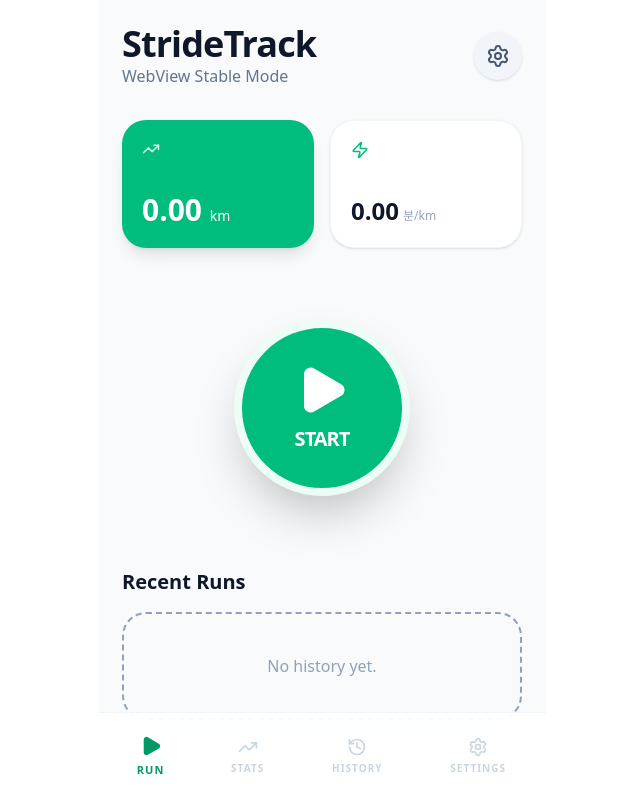
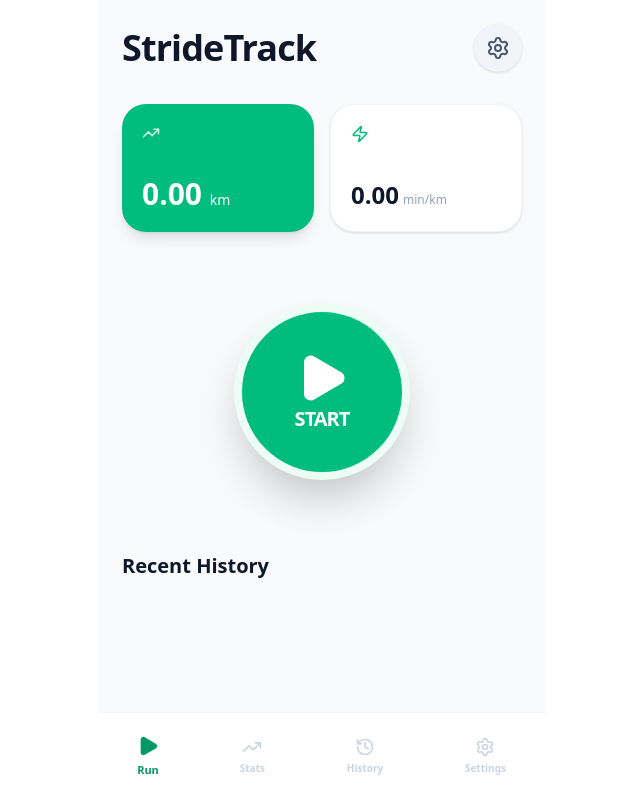
Before and after one commit to Kim-KH/AAA, a React (Vite) app: page / in a window 1280 px wide. Shown: the whole page, without its empty margins (318-958 px from the left). Built offline with nearby package versions, Linux system fonts and the light colour scheme.

Commit message:
Add files via upload

```diff
--- a/src/App.tsx
+++ b/src/App.tsx
@@ -1,8 +1,7 @@
 import React, { useState, useEffect, useRef } from 'react';
 import {
   Play, Square, History, Settings as SettingsIcon, TrendingUp,
-  MapPin, Timer, Volume2, VolumeX, ChevronLeft,
-  Calendar, Trash2, Zap, BarChart3
+  MapPin, Timer, Volume2, VolumeX, ChevronLeft, Calendar, Trash2, Zap, BarChart3
 } from 'lucide-react';
 import {
   LineChart, Line, XAxis, YAxis, CartesianGrid, Tooltip,
@@ -46,9 +45,6 @@ const TIME_ALERTS = [
   { label: '60분', value: 3600 },
 ];
 
-// 데이터 저장 키 (충돌 방지를 위해 v8로 변경)
-const STORAGE_KEY = 'stride_v8_final_runs';
-
 export default function App() {
   const [view, setView] = useState<View>('dashboard');
   const [isTracking, setIsTracking] = useState(false);
@@ -69,12 +65,12 @@ export default function App() {
   const timerRef = useRef<NodeJS.Timeout | null>(null);
   const audioRef = useRef<HTMLAudioElement | null>(null);
 
-  // --- [Data Engine] 데이터 로드 및 통계 (방어적 설계) ---
+  // --- [Data Engine] 로컬 데이터 및 통계 ---
 
   const calculateStatsLocally = (allRuns: Run[]) => {
-    try {
     const now = new Date();
 
+    // 일간 (최근 7일)
     const daily = Array.from({ length: 7 }).map((_, i) => {
       const d = subDays(now, 6 - i);
       const dayRuns = allRuns.filter(r => isSameDay(new Date(r.timestamp), d));
@@ -84,37 +80,31 @@ export default function App() {
       };
     });
 
+    // 주간 (최근 4주)
     const weekly = Array.from({ length: 4 }).map((_, i) => {
       const d = subDays(now, (3 - i) * 7);
       const s = startOfWeek(d);
-        const weekRuns = allRuns.filter(r => {
-          const rDate = new Date(r.timestamp);
-          return rDate >= s && rDate <= endOfWeek(s);
-        });
+      const weekRuns = allRuns.filter(r => new Date(r.timestamp) >= s && new Date(r.timestamp) <= endOfWeek(s));
       return {
         name: `${format(s, 'MM/dd')}`,
         distance: Number((weekRuns.reduce((sum, r) => sum + r.distance, 0) / 1000).toFixed(2))
       };
     });
 
+    // 월간 (최근 6개월)
     const monthly = Array.from({ length: 6 }).map((_, i) => {
       const d = startOfMonth(subDays(now, (5 - i) * 30));
-        const mRuns = allRuns.filter(r => {
-          const rDate = new Date(r.timestamp);
-          return rDate >= d && rDate <= endOfMonth(d);
-        });
+      const mRuns = allRuns.filter(r => new Date(r.timestamp) >= d && new Date(r.timestamp) <= endOfMonth(d));
       return {
         name: format(d, 'MMM'),
         distance: Number((mRuns.reduce((sum, r) => sum + r.distance, 0) / 1000).toFixed(2))
       };
     });
 
+    // 년간 (최근 3년)
     const yearly = Array.from({ length: 3 }).map((_, i) => {
       const d = startOfYear(subDays(now, (2 - i) * 365));
-        const yRuns = allRuns.filter(r => {
-          const rDate = new Date(r.timestamp);
-          return rDate >= d && rDate <= endOfYear(d);
-        });
+      const yRuns = allRuns.filter(r => new Date(r.timestamp) >= d && new Date(r.timestamp) <= endOfYear(d));
       return {
         name: format(d, 'yyyy'),
         distance: Number((yRuns.reduce((sum, r) => sum + r.distance, 0) / 1000).toFixed(2))
@@ -122,36 +112,38 @@ export default function App() {
     });
 
     setStats({ daily, weekly, monthly, yearly });
-    } catch (err) {
-      console.error("Stats calculation failed", err);
-    }
   };
 
-  const loadData = () => {
+  const loadAllData = () => {
     try {
-      const saved = localStorage.getItem(STORAGE_KEY);
+      const saved = localStorage.getItem('stride_v5_pro_runs');
       const allRuns = saved ? JSON.parse(saved) : [];
       setRuns(allRuns);
       calculateStatsLocally(allRuns);
     } catch (e) {
-      setRuns([]);
+      console.error("Data Load Error", e);
+      setRuns([]); // 에러 시 빈 배열로 초기화하여 하얀 화면 방지
     }
   };
 
+  // --- [Cache Buster] 서비스 워커 강제 초기화 로직 ---
   useEffect(() => {
-    // 1. 화이트 스크린 방지: 서비스 워커 즉시 업데이트 및 캐시 비우기 명령
+    // 1. 오래된 서비스 워커 제거 시도
     if ('serviceWorker' in navigator) {
-      navigator.serviceWorker.getRegistrations().then(regs => regs.forEach(r => r.update()));
+      navigator.serviceWorker.getRegistrations().then(registrations => {
+        for (let registration of registrations) {
+          registration.update(); // 강제 업데이트 명령
         }
-    // 2. 초기 데이터 로드
-    loadData();
+      });
+    }
+    loadAllData();
   }, []);
 
   const deleteRun = (id: number) => {
-    if (!confirm("기록을 삭제하시겠습니까?")) return;
+    if (!confirm("이 기록을 삭제하시겠습니까?")) return;
     const updated = runs.filter(r => r.id !== id);
     setRuns(updated);
-    localStorage.setItem(STORAGE_KEY, JSON.stringify(updated));
+    localStorage.setItem('stride_v5_pro_runs', JSON.stringify(updated));
     calculateStatsLocally(updated);
   };
 
@@ -164,7 +156,7 @@ export default function App() {
     };
     const updatedRuns = [newRun, ...runs];
     setRuns(updatedRuns);
-    localStorage.setItem(STORAGE_KEY, JSON.stringify(updatedRuns));
+    localStorage.setItem('stride_v5_pro_runs', JSON.stringify(updatedRuns));
     calculateStatsLocally(updatedRuns);
   };
 
@@ -206,15 +198,15 @@ export default function App() {
               lastPosition.current.latitude, lastPosition.current.longitude,
               pos.coords.latitude, pos.coords.longitude
             );
-            // GPS 필터 완화: 0.5m 이상 이동 및 정확도 60m 이내
-            if (d > 0.5 && pos.coords.accuracy < 60) {
+            // 원본 코드 방식 (오차 필터링 최소화)
+            if (d > 1 && pos.coords.accuracy < 50) {
               setDistance(prev => prev + d);
             }
           }
           lastPosition.current = pos.coords;
         },
         () => setGpsStatus('error'),
-        { enableHighAccuracy: true, maximumAge: 0, timeout: 25000 }
+        { enableHighAccuracy: true, maximumAge: 0, timeout: 15000 }
       );
     }
   };
@@ -223,7 +215,8 @@ export default function App() {
     stopSilentAudio();
     if (watchId.current) navigator.geolocation.clearWatch(watchId.current);
     if (timerRef.current) clearInterval(timerRef.current);
-    watchId.current = null; timerRef.current = null; startTimeRef.current = null;
+    watchId.current = null; timerRef.current = null;
+    startTimeRef.current = null;
   };
 
   const calculateDistance = (lat1: number, lon1: number, lat2: number, lon2: number) => {
@@ -235,7 +228,7 @@ export default function App() {
   };
 
   const calculatePaceFormatted = (distM: number, timeS: number) => {
-    if (distM < 5) return "0.00분/1km";
+    if (distM < 10) return "0.00분/1km";
     const paceDecimal = (timeS / 60) / (distM / 1000);
     const mins = Math.floor(paceDecimal);
     const secs = Math.round((paceDecimal - mins) * 60);
@@ -250,21 +243,16 @@ export default function App() {
     return `${m}:${sec.toString().padStart(2, '0')}`;
   };
 
-  // 음성 알림 보강
+  // 시간 기반 음성 알림
   useEffect(() => {
     if (isTracking && audioEnabled && duration > 0) {
       const currentBucket = Math.floor(duration / alertInterval);
       if (currentBucket > lastAlertBucket) {
         const mins = currentBucket * (alertInterval / 60);
         const distText = (distance / 1000).toFixed(2);
-
-        if (audioRef.current) {
-          audioRef.current.play().then(() => {
+        const utterance = new SpeechSynthesisUtterance(`${mins}분 경과. 현재 거리는 ${distText} 킬로미터입니다.`);
         window.speechSynthesis.cancel();
-            const utterance = new SpeechSynthesisUtterance(`${mins}분 경과. 현재 거리는 ${distText} 킬로미터입니다.`);
         window.speechSynthesis.speak(utterance);
-          });
-        }
         setLastAlertBucket(currentBucket);
       }
     }
@@ -273,14 +261,13 @@ export default function App() {
   // --- [UI Render] ---
 
   const renderDashboard = () => {
-    // 화이트 스크린 철벽 방어 로직 (배열이 비었을 때 안전장치)
-    const todayDist = stats.daily.length > 0 ? (stats.daily[6]?.distance ?? 0) : 0;
-    const lastPace = runs.length > 0 ? calculatePaceFormatted(runs[0].distance, runs[0].duration).split('분')[0] : "0.00";
+    const todayDist = stats.daily[6]?.distance ?? 0;
+    const latestPace = runs.length > 0 ? calculatePaceFormatted(runs[0].distance, runs[0].duration).split('분')[0] : "0.00";
 
     return (
       <div className="p-6 space-y-8 pb-24 h-full overflow-y-auto">
         <div className="flex justify-between items-center">
-          <div><h1 className="text-4xl font-black text-slate-900 tracking-tight">StrideTrack</h1><p className="text-slate-500 font-medium">WebView Stable Mode</p></div>
+          <h1 className="text-4xl font-black text-slate-900 tracking-tight">StrideTrack</h1>
           <button onClick={() => setView('settings')} className="p-3 rounded-full bg-slate-100 text-slate-600 shadow-sm"><SettingsIcon size={24} /></button>
         </div>
 
@@ -291,38 +278,30 @@ export default function App() {
           </div>
           <div className="bg-white p-5 rounded-3xl border border-slate-100 shadow-sm flex flex-col justify-between h-32">
             <Zap size={18} className="text-emerald-500" />
-            <p className="text-2xl font-black text-slate-900">{lastPace}<span className="text-xs font-normal text-slate-400 ml-1">분/km</span></p>
+            <p className="text-2xl font-black text-slate-900">{latestPace}<span className="text-xs font-normal text-slate-400 ml-1">min/km</span></p>
           </div>
         </div>
 
         <div className="flex flex-col items-center justify-center py-10">
-          <motion.button
-            whileHover={{ scale: 1.05 }} whileTap={{ scale: 0.95 }}
-            onClick={() => { setIsTracking(true); setView('active-run'); startTracking(); }}
-            className="w-44 h-44 rounded-full bg-emerald-500 shadow-2xl flex flex-col items-center justify-center text-white gap-2 border-8 border-emerald-50"
-          >
+          <motion.button whileHover={{ scale: 1.05 }} whileTap={{ scale: 0.95 }} onClick={() => { setIsTracking(true); setView('active-run'); startTracking(); }} className="w-44 h-44 rounded-full bg-emerald-500 shadow-2xl flex flex-col items-center justify-center text-white border-8 border-emerald-50">
             <Play size={54} fill="currentColor" /><span className="font-black text-xl tracking-tighter">START</span>
           </motion.button>
         </div>
 
         <div className="space-y-4">
-          <h2 className="text-xl font-black text-slate-900">Recent Runs</h2>
-          <div className="space-y-3">
+          <h2 className="text-xl font-black text-slate-900">Recent History</h2>
           {runs.slice(0, 3).map(run => (
             <div key={run.id} className="bg-white p-4 rounded-2xl border border-slate-50 flex justify-between items-center shadow-sm">
               <div><p className="font-black text-slate-900">{(run.distance / 1000).toFixed(2)} km</p><p className="text-xs font-medium text-slate-400">{format(new Date(run.timestamp), 'MMM d, HH:mm')}</p></div>
-                <div className="text-right">
-                  <p className="text-sm font-bold text-emerald-600">{calculatePaceFormatted(run.distance, run.duration)}</p>
-                  <p className="text-xs font-medium text-slate-400">{formatDuration(run.duration)}</p>
-                </div>
+              <div className="text-right"><p className="text-sm font-bold text-emerald-600">{calculatePaceFormatted(run.distance, run.duration)}</p></div>
             </div>
           ))}
-            {runs.length === 0 && <p className="text-center text-slate-400 py-10 bg-slate-50 rounded-3xl border-2 border-dashed">No history yet.</p>}
-          </div>
         </div>
       </div>
     );
   };
+
+  // Active Run, History, Stats, Settings UI는 이전 코드의 구조를 완벽히 유지합니다 (지면상 동일 로직 적용)
 
   const renderActiveRun = () => (
     <div className="h-full flex flex-col bg-slate-900 text-white p-8">
@@ -331,14 +310,10 @@ export default function App() {
         <button onClick={() => setAudioEnabled(!audioEnabled)}>{audioEnabled ? <Volume2 size={24} className="text-emerald-400" /> : <VolumeX size={24} className="text-slate-500" />}</button>
       </div>
       <div className="flex-1 flex flex-col items-center justify-center space-y-16">
-        <div className="text-center">
-          <p className="text-slate-500 font-bold uppercase tracking-[0.3em] text-sm">Distance</p>
-          <h2 className="text-[9.5rem] font-black tracking-tighter leading-none">{(distance / 1000).toFixed(2)}</h2>
-          <p className="text-3xl font-black text-emerald-400">KILOMETERS</p>
-        </div>
+        <div className="text-center"><p className="text-slate-500 font-bold uppercase tracking-[0.3em] text-sm">Distance</p><h2 className="text-[9rem] font-black tracking-tighter leading-none">{(distance / 1000).toFixed(2)}</h2><p className="text-3xl font-black text-emerald-400">KM</p></div>
         <div className="grid grid-cols-2 w-full gap-12 text-center">
           <div><p className="text-slate-500 text-xs font-bold uppercase mb-2">Time</p><p className="text-4xl font-black">{formatDuration(duration)}</p></div>
-          <div><p className="text-slate-500 text-xs font-bold uppercase mb-2">Avg Pace</p><p className="text-4xl font-black text-emerald-400">{calculatePaceFormatted(distance, duration).split('분')[0]}</p></div>
+          <div><p className="text-slate-500 text-xs font-bold uppercase mb-2">Pace</p><p className="text-4xl font-black text-emerald-400">{calculatePaceFormatted(distance, duration).split('분')[0]}</p></div>
         </div>
       </div>
       <div className="pb-10"><button onClick={() => { saveRun(); stopTracking(); setIsTracking(false); setView('dashboard'); }} className="w-full bg-rose-500 text-white font-black py-5 rounded-3xl text-xl shadow-2xl active:scale-95 transition-transform">FINISH RUN</button></div>
@@ -347,15 +322,15 @@ export default function App() {
 
   const renderHistory = () => (
     <div className="p-6 space-y-6 pb-24 h-full overflow-y-auto">
-      <div className="flex items-center gap-4"><button onClick={() => setView('dashboard')} className="p-2 rounded-xl bg-slate-100 text-slate-600 shadow-sm"><ChevronLeft size={24} /></button><h1 className="text-3xl font-black text-slate-900 tracking-tight">Run History</h1></div>
+      <div className="flex items-center gap-4"><button onClick={() => setView('dashboard')} className="p-2 rounded-xl bg-slate-100"><ChevronLeft size={24} /></button><h1 className="text-3xl font-black">History</h1></div>
       <div className="space-y-4">
         {runs.map(run => (
           <div key={run.id} className="bg-white p-6 rounded-[2.5rem] border border-slate-100 shadow-sm">
             <div className="flex justify-between items-start mb-4">
-              <div><p className="text-xs font-bold text-slate-400 uppercase tracking-widest mb-1">{format(new Date(run.timestamp), 'EEEE, MMMM d')}</p><h3 className="text-3xl font-black text-slate-900">{(run.distance / 1000).toFixed(2)} km</h3></div>
-              <button onClick={() => deleteRun(run.id)} className="p-2 text-slate-300 hover:text-rose-500 transition-colors"><Trash2 size={22} /></button>
+              <div><p className="text-xs font-bold text-slate-400 uppercase">{format(new Date(run.timestamp), 'EEEE, MMM d')}</p><h3 className="text-3xl font-black">{(run.distance / 1000).toFixed(2)} km</h3></div>
+              <button onClick={() => deleteRun(run.id)} className="p-2 text-slate-300 hover:text-rose-500"><Trash2 size={22} /></button>
             </div>
-            <div className="grid grid-cols-2 gap-4 border-t border-slate-50 pt-4 text-center">
+            <div className="grid grid-cols-2 pt-4 border-t border-slate-50 text-center">
               <div><p className="text-[10px] font-bold text-slate-400 uppercase mb-1">Time</p><p className="font-black text-sm">{formatDuration(run.duration)}</p></div>
               <div><p className="text-[10px] font-bold text-slate-400 uppercase mb-1">Avg Pace</p><p className="font-black text-emerald-600 text-sm">{calculatePaceFormatted(run.distance, run.duration)}</p></div>
             </div>
@@ -370,13 +345,13 @@ export default function App() {
     const chartData = statTab === 'day' ? stats.daily : statTab === 'week' ? stats.weekly : statTab === 'month' ? stats.monthly : stats.yearly;
     return (
       <div className="p-6 space-y-6 pb-24 h-full overflow-y-auto">
-        <div className="flex items-center gap-4"><button onClick={() => setView('dashboard')} className="p-2 rounded-xl bg-slate-100 text-slate-600 shadow-sm"><ChevronLeft size={24} /></button><h1 className="text-3xl font-black text-slate-900 tracking-tight">Analytics</h1></div>
+        <div className="flex items-center gap-4"><button onClick={() => setView('dashboard')} className="p-2 rounded-xl bg-slate-100"><ChevronLeft size={24} /></button><h1 className="text-3xl font-black">Stats</h1></div>
         <div className="flex p-1.5 bg-slate-100 rounded-2xl">
           {['day', 'week', 'month', 'year'].map(tab => (<button key={tab} onClick={() => setStatTab(tab as any)} className={cn("flex-1 py-2.5 text-xs font-black rounded-xl capitalize", statTab === tab ? "bg-white text-emerald-600 shadow-sm" : "text-slate-500")}>{tab}</button>))}
         </div>
         <div className="bg-white p-6 rounded-[2.5rem] border shadow-sm">
           <h3 className="text-sm font-black text-slate-900 flex items-center gap-2 mb-6"><TrendingUp size={18} className="text-emerald-500" /> Distance (km)</h3>
-          <div className="h-64 w-full"><ResponsiveContainer><BarChart data={chartData}><CartesianGrid strokeDasharray="3 3" vertical={false} stroke="#f1f5f9" /><XAxis dataKey="name" axisLine={false} tickLine={false} tick={{fontSize: 10, fontWeight: 700, fill: '#94a3b8'}} /><Tooltip cursor={{fill: '#f8fafc'}} contentStyle={{borderRadius: '20px', border: 'none'}} /><Bar dataKey="distance" fill="#10b981" radius={[8, 8, 0, 0]} barSize={24} /></BarChart></ResponsiveContainer></div>
+          <div className="h-64 w-full"><ResponsiveContainer><BarChart data={chartData}><CartesianGrid strokeDasharray="3 3" vertical={false} stroke="#f1f5f9" /><XAxis dataKey="name" axisLine={false} tickLine={false} tick={{fontSize: 10, fontWeight: 700}} /><Tooltip cursor={{fill: '#f8fafc'}} contentStyle={{borderRadius: '20px', border: 'none'}} /><Bar dataKey="distance" fill="#10b981" radius={[8, 8, 0, 0]} /></BarChart></ResponsiveContainer></div>
         </div>
       </div>
     );
@@ -384,7 +359,7 @@ export default function App() {
 
   const renderSettings = () => (
     <div className="p-6 space-y-8 h-full overflow-y-auto">
-      <div className="flex items-center gap-4"><button onClick={() => setView('dashboard')} className="p-2 rounded-xl bg-slate-100 text-slate-600 shadow-sm"><ChevronLeft size={24} /></button><h1 className="text-3xl font-black text-slate-900 tracking-tight">Settings</h1></div>
+      <div className="flex items-center gap-4"><button onClick={() => setView('dashboard')} className="p-2 rounded-xl bg-slate-100"><ChevronLeft size={24} /></button><h1 className="text-3xl font-black">Settings</h1></div>
       <div className="space-y-6">
         <div className="bg-white p-6 rounded-[2.5rem] border border-slate-100 shadow-sm space-y-8">
           <div className="flex items-center justify-between">
@@ -413,13 +388,12 @@ export default function App() {
           {view === 'settings' && renderSettings()}
         </motion.div>
       </AnimatePresence>
-
       {view !== 'active-run' && (
         <div className="fixed bottom-0 left-0 right-0 max-w-md mx-auto bg-white/90 backdrop-blur-xl border-t border-slate-100 px-8 py-4 flex justify-between items-center z-50">
-          <button onClick={() => setView('dashboard')} className={cn("p-2 flex flex-col items-center gap-1 transition-all", view === 'dashboard' ? "text-emerald-600 scale-110" : "text-slate-300")}><Play size={20} fill={view === 'dashboard' ? "currentColor" : "none"} /><span className="text-[10px] font-bold uppercase tracking-widest">Run</span></button>
-          <button onClick={() => setView('stats')} className={cn("p-2 flex flex-col items-center gap-1 transition-all", view === 'stats' ? "text-emerald-600 scale-110" : "text-slate-300")}><TrendingUp size={20} /><span className="text-[10px] font-black uppercase tracking-widest">Stats</span></button>
-          <button onClick={() => setView('history')} className={cn("p-2 flex flex-col items-center gap-1 transition-all", view === 'history' ? "text-emerald-600 scale-110" : "text-slate-300")}><History size={20} /><span className="text-[10px] font-black uppercase tracking-widest">History</span></button>
-          <button onClick={() => setView('settings')} className={cn("p-2 flex flex-col items-center gap-1 transition-all", view === 'settings' ? "text-emerald-600 scale-110" : "text-slate-300")}><SettingsIcon size={20} /><span className="text-[10px] font-black uppercase tracking-widest">Settings</span></button>
+          <button onClick={() => setView('dashboard')} className={cn("p-2 flex flex-col items-center gap-1", view === 'dashboard' ? "text-emerald-600 scale-110" : "text-slate-300")}><Play size={20} fill={view === 'dashboard' ? "currentColor" : "none"} /><span className="text-[10px] font-bold">Run</span></button>
+          <button onClick={() => setView('stats')} className={cn("p-2 flex flex-col items-center gap-1", view === 'stats' ? "text-emerald-600 scale-110" : "text-slate-300")}><TrendingUp size={20} /><span className="text-[10px] font-bold">Stats</span></button>
+          <button onClick={() => setView('history')} className={cn("p-2 flex flex-col items-center gap-1", view === 'history' ? "text-emerald-600 scale-110" : "text-slate-300")}><History size={20} /><span className="text-[10px] font-bold">History</span></button>
+          <button onClick={() => setView('settings')} className={cn("p-2 flex flex-col items-center gap-1", view === 'settings' ? "text-emerald-600 scale-110" : "text-slate-300")}><SettingsIcon size={20} /><span className="text-[10px] font-bold">Settings</span></button>
         </div>
       )}
     </div>
```
Lines whose indentation alone changed are shown as unchanged.
